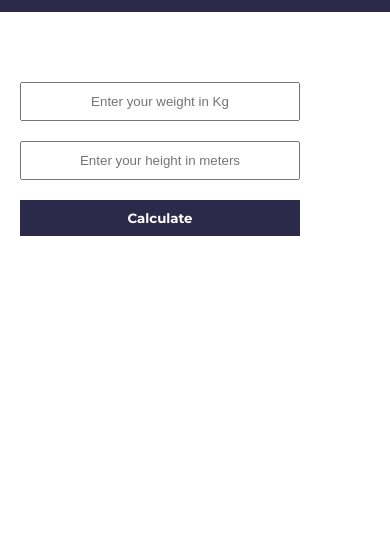
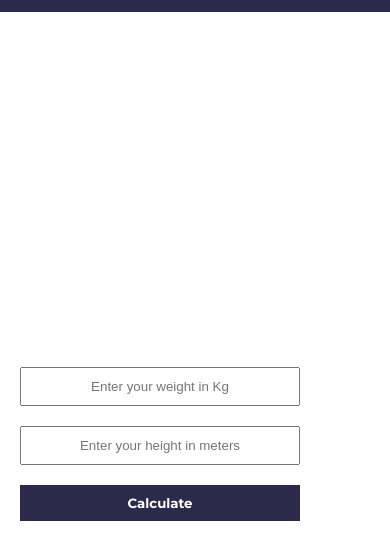
Before and after one commit to wilsonsem/BMI, a plain HTML site: page index.html in a window 390 px wide. Shown: the part 38-598 px from the top of the page. Drawn offline with Linux system fonts and the light colour scheme.

Commit message:
media queries

```diff
--- a/css/style.css
+++ b/css/style.css
@@ -125,11 +125,12 @@ button {
     /* visibility: hidden; */
     width:400px;
     height:200px;
-    margin: -200px auto;
+    margin: -300px auto;
   }
   main{
-    display: block;
-    /* flex-direction: column; */
+    display: flex;
+    flex-direction: column;
+    justify-content: center;
   }
   .left-section{
     display: none;
```
